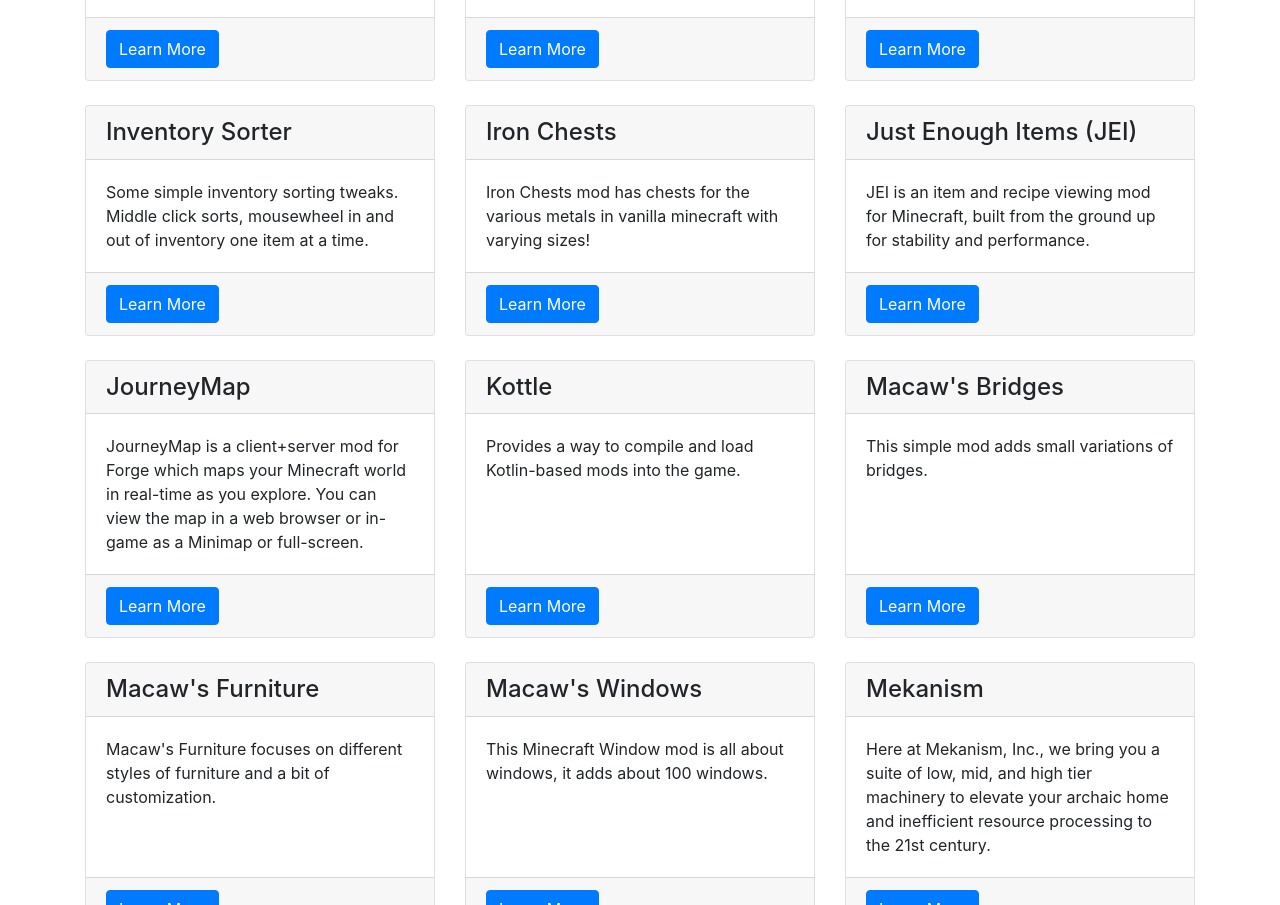
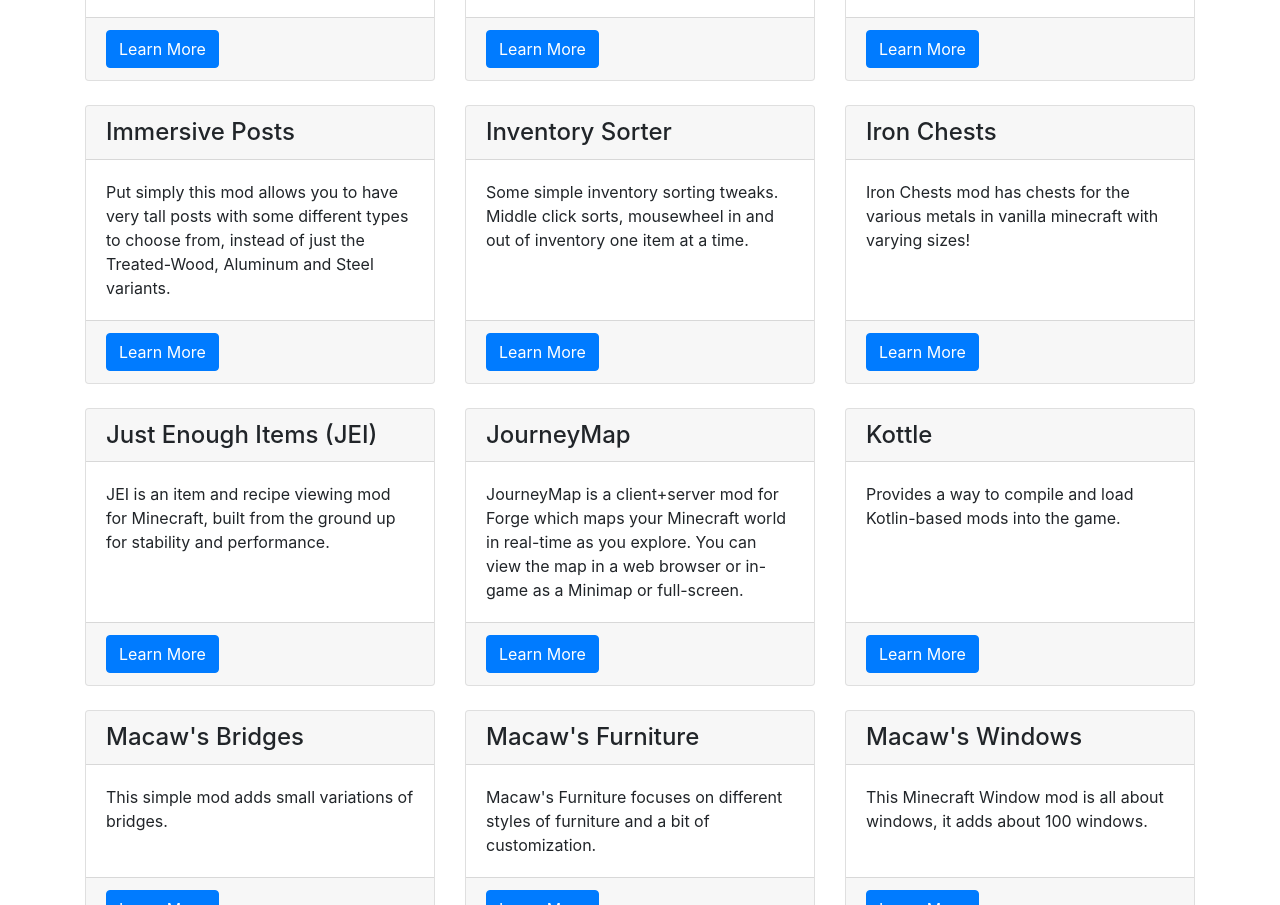
Before and after one commit to MatthewGimbut/MinecraftServerSite, a website: page modlist.html in a window 1280 px wide. Shown: the part 4196-5101 px from the top of the page. Drawn offline with Linux system fonts and the light colour scheme.

Commit message:
Adding immersive posts

```diff
--- a/modlist.html
+++ b/modlist.html
@@ -406,6 +406,17 @@
           </div>
           <div class="card-footer">
             <a href="https://www.curseforge.com/minecraft/mc-mods/immersive-engineering" class="btn btn-primary">Learn More</a>
+          </div>
+        </div>
+      </div>
+      <div class="col-lg-4 mb-4">
+        <div class="card h-100">
+          <h4 class="card-header">Immersive Posts</h4>
+          <div class="card-body">
+            <p class="card-text">Put simply this mod allows you to have very tall posts with some different types to choose from, instead of just the Treated-Wood, Aluminum and Steel variants.</p>
+          </div>
+          <div class="card-footer">
+            <a href="https://www.curseforge.com/minecraft/mc-mods/immersiveposts" class="btn btn-primary">Learn More</a>
           </div>
         </div>
       </div>
```
Also changed, not shown: index.html (+2 -1 lines), installation.html (+2 -2 lines).
